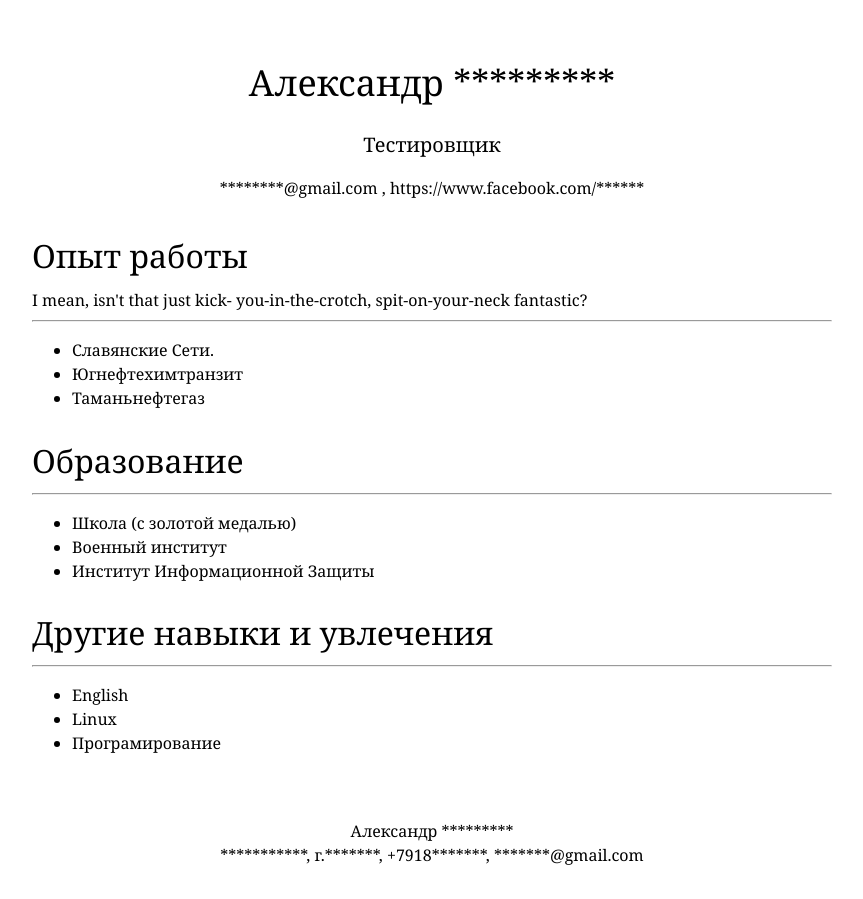
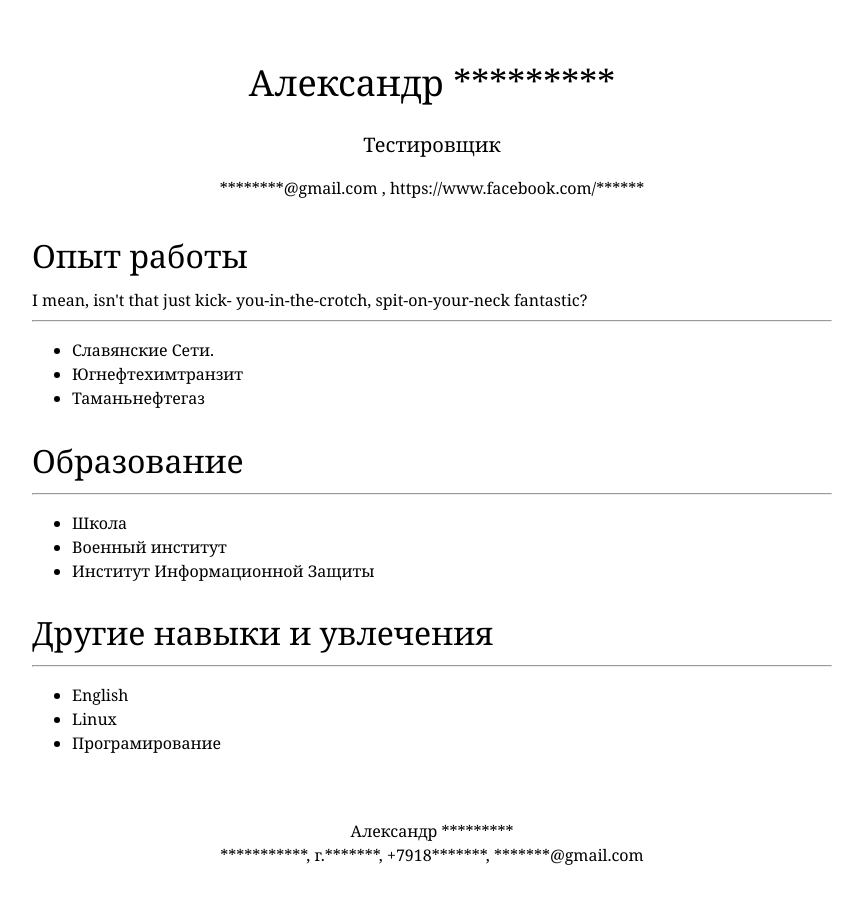
Before and after one commit to avatara9/avatara9.github.io, a plain HTML site: page index.html in a window 1280 px wide. Shown: the whole page, without its empty margins (208-1071 px from the left). Drawn offline with Linux system fonts and the light colour scheme.

Commit message:
Update index.html

```diff
--- a/index.html
+++ b/index.html
@@ -32,7 +32,7 @@
         <h2>Образование</h2>
             <hr/>
         <ul>
-            <li>Школа (с золотой медалью)</li>
+            <li>Школа</li>
             <li>Военный институт</li>
             <li>Институт Информационной Защиты</li>
         </ul>
```
